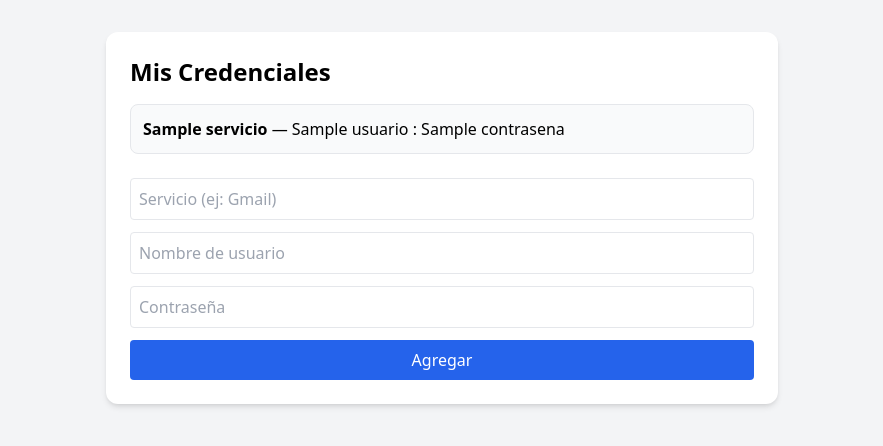
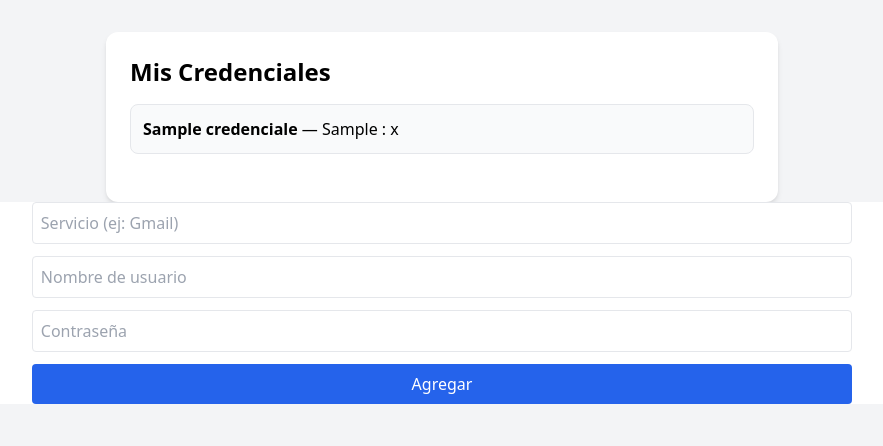
Before and after one commit to oscarbarra/DAE_Project2, a Flask app: template templates/credentials/credentials.html in a window 1280 px wide. Shown: the top 446 px of the page, without its empty margins (198-1081 px from the left). Run offline with Flask 3, Linux system fonts and the light colour scheme; the template is opened without the code that fills it: most values are stand-ins (such as "Sample title", 1, 10 or a date in 2020); some libraries are stand-ins or nearby versions.

Commit message:
En app.py con la ruta add_credential se corrigio la conexión con la base de datos

```diff
--- a/app.py
+++ b/app.py
@@ -3,13 +3,11 @@ import sqlite3
 import os
 from datetime import datetime
 from models import init_db
-from dotenv import load_dotenv
-
-load_dotenv()  # Carga las variables del archivo .env
 
 app = Flask(__name__)
 app.secret_key = os.getenv('SECRET_KEY')
 
+# ------- Autentificación -------
 @app.route('/')
 def index():
     return redirect(url_for('/auth/login'))
@@ -65,10 +63,12 @@ def signup():
         return redirect(url_for('login'))
     return render_template('/auth/signup.html')
 
+# ------- Pagina de Inicio -------
 @app.route('/home')
 def home():
     return render_template('/home/home.html')
 
+# ------- Credenciales -------
 @app.route('/credentials')
 def credentials():
     usuario_id = session.get('usuario_id')
@@ -82,10 +82,30 @@ def credentials():
 
     return render_template('/credentials/credentials.html', credenciales=credenciales)
 
+@app.route('/add_credential', methods=['GET','POST'])
+def agregar_credencial():
+    id_usr = session.get('usuario_id')
+    service_name  = request.form['servicio']
+    service_owner = request.form['usuario']
+    service_pass  = request.form['contrasena']
+    access_level  = 1
+
+    conn = sqlite3.connect('instance/ClaveForte.db')
+    cur = conn.cursor()
+    cur.execute("""
+        INSERT INTO Credentials (service_name, service_pass, access_level, id_usr)
+        VALUES (?, ?, ?, ?)
+    """, (service_name, service_pass, access_level,id_usr))
+    conn.commit()
+    conn.close()
+
+    return redirect('/credentials')
+
 @app.route('/share_credential')
 def share():
     return render_template('/share_credential/share.html')
 
+# ------- Aplicación General -------
 if __name__ == '__main__':
     # --- Crea la bd si no existe -----
     db_path = 'instance/ClaveForte.db'
@@ -94,24 +114,3 @@ if __name__ == '__main__':
 
     # --- Aplicación ------------------
     app.run(debug=True)
-
-@app.route('/agregar-credencial', methods=['POST'])
-def agregar_credencial():
-    usuario_id = session.get('usuario_id')
-    if not usuario_id:
-        return redirect('/login')
-
-    servicio = request.form['servicio']
-    usuario = request.form['usuario']
-    contrasena = request.form['contrasena']
-
-    conn = sqlite3.connect('instance/database.db')
-    cur = conn.cursor()
-    cur.execute("""
-        INSERT INTO credenciales (usuario_id, servicio, usuario, contrasena)
-        VALUES (?, ?, ?, ?)
-    """, (usuario_id, servicio, usuario, contrasena))
-    conn.commit()
-    conn.close()
-
-    return redirect('/mis-credenciales')
--- a/templates/credentials/credentials.html
+++ b/templates/credentials/credentials.html
@@ -6,32 +6,33 @@
     <title>Mis Credenciales</title>
     <script src="https://cdn.tailwindcss.com"></script>
 </head>
+
 <body class="bg-gray-100 p-8">
     <div class="max-w-2xl mx-auto bg-white p-6 rounded-xl shadow-md">
-
         <h2 class="text-2xl font-bold mb-4">Mis Credenciales</h2>
-
         <!-- Lista de credenciales existentes -->
         {% if credenciales %}
             <ul class="space-y-2 mb-6">
                 {% for c in credenciales %}
                     <li class="p-3 border rounded-lg bg-gray-50">
-                        <strong>{{ c['servicio'] }}</strong> — {{ c['usuario'] }} : {{ c['contrasena'] }}
+                        <strong>{{ c['service_name'] }}</strong>
+                         — {{ c['id_usr'] }} : {{ c['service_pass'] }}
                     </li>
                 {% endfor %}
             </ul>
         {% else %}
             <p class="mb-6 text-gray-600">No tienes credenciales aún.</p>
         {% endif %}
+    </div>
 
+    <div class="bg-white flex justify-center">
         <!-- Formulario para agregar nueva credencial -->
-        <form action="/agregar-credencial" method="POST" class="space-y-3">
-            <input type="text" name="servicio" placeholder="Servicio (ej: Gmail)" required class="w-full p-2 border rounded">
-            <input type="text" name="usuario" placeholder="Nombre de usuario" required class="w-full p-2 border rounded">
-            <input type="password" name="contrasena" placeholder="Contraseña" required class="w-full p-2 border rounded">
+        <form action="/add_credential" method="POST" class="space-y-3">
+            <input  type="text" name="servicio" placeholder="Servicio (ej: Gmail)" required class="w-full p-2 border rounded">
+            <input  type="text" name="usuario" placeholder="Nombre de usuario" required class="w-full p-2 border rounded">
+            <input  type="password" name="contrasena" placeholder="Contraseña" required class="w-full p-2 border rounded">
             <button type="submit" class="w-full bg-blue-600 text-white py-2 rounded hover:bg-blue-700">Agregar</button>
         </form>
-
     </div>
 </body>
 </html>
```
Also changed, not shown: instance/ClaveForte.db.
